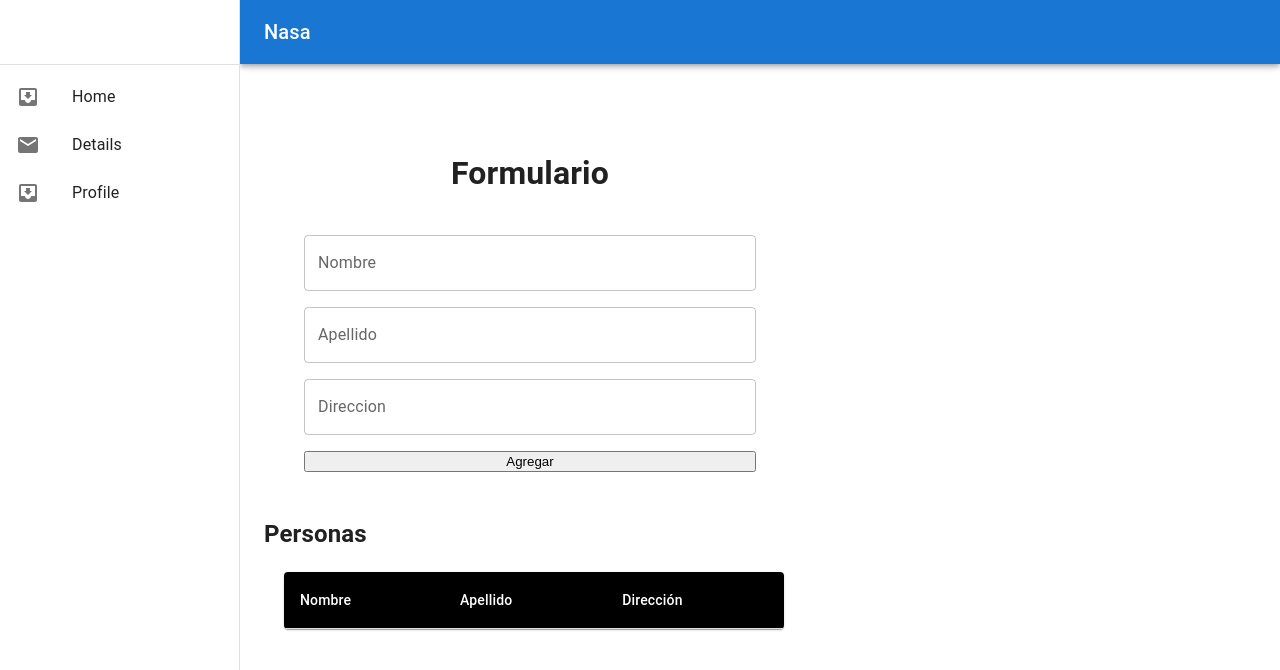
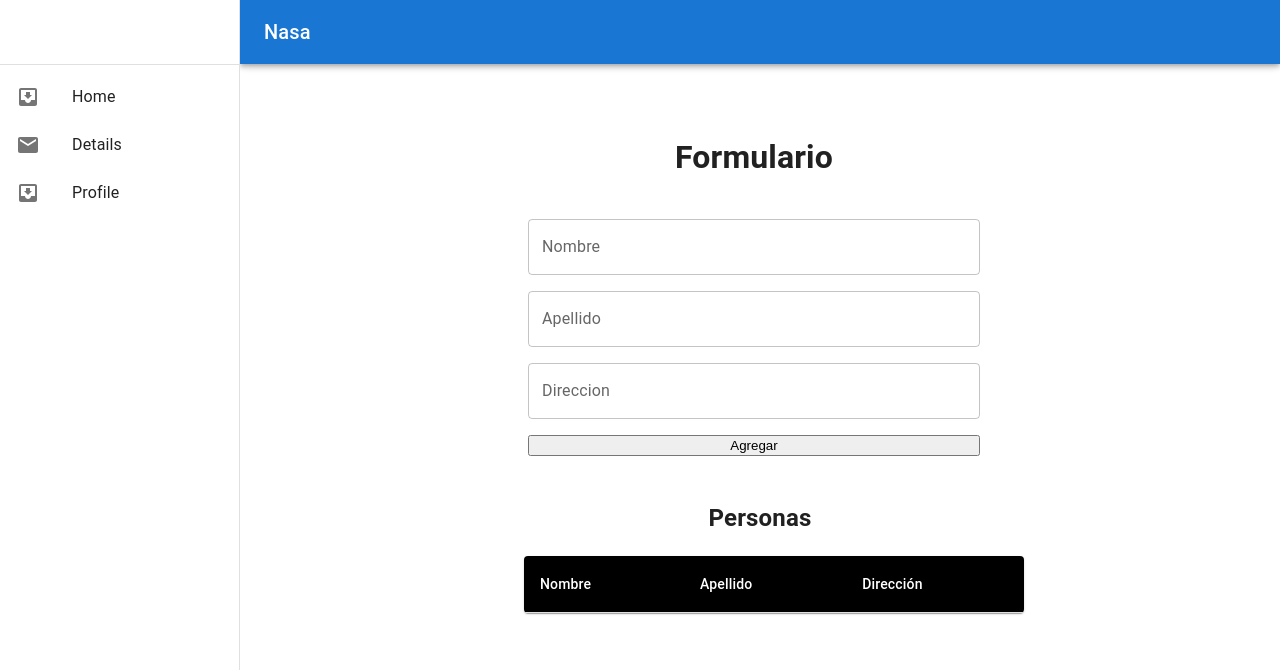
Before and after one commit to hamc417/nasamars, a React (Create React App) app: page /profile in a window 1280 px wide. Shown: the top 670 px of the page. Built offline with nearby package versions, Linux system fonts and the light colour scheme.

Commit message:
form and table center

```diff
--- a/src/pages/profile/Profile.tsx
+++ b/src/pages/profile/Profile.tsx
@@ -3,6 +3,7 @@ import { useForm } from 'react-hook-form';
 import { Box, TextField } from '@mui/material';
 import {TableData} from '../../components/TableUser';
 import { IFormData } from './interface';
+import "./styles.scss"
 
 
 
@@ -23,9 +24,7 @@ const Profile = () => {
 
   return (
     <>
-
-
-
+        <div className='profile'>
         <form onSubmit={handleSubmit(onSubmit)}>
         <Box
           sx={{
@@ -34,7 +33,7 @@ const Profile = () => {
             flexDirection: 'column',
             textAlign: 'center',
             p: 3,
-            m: 2,
+            m: 0,
             gap: 2,
             width: 500,
 
@@ -68,6 +67,7 @@ const Profile = () => {
 
 
       <TableData data={data} />
+      </div>
     </>
   );
 };
--- a/src/pages/profile/styles.scss
+++ b/src/pages/profile/styles.scss
@@ -0,0 +1,7 @@
+h1, h2{
+    text-align: center;
+}
+.profile{
+    margin: 0 auto;
+    max-width: 32rem;
+}
```
